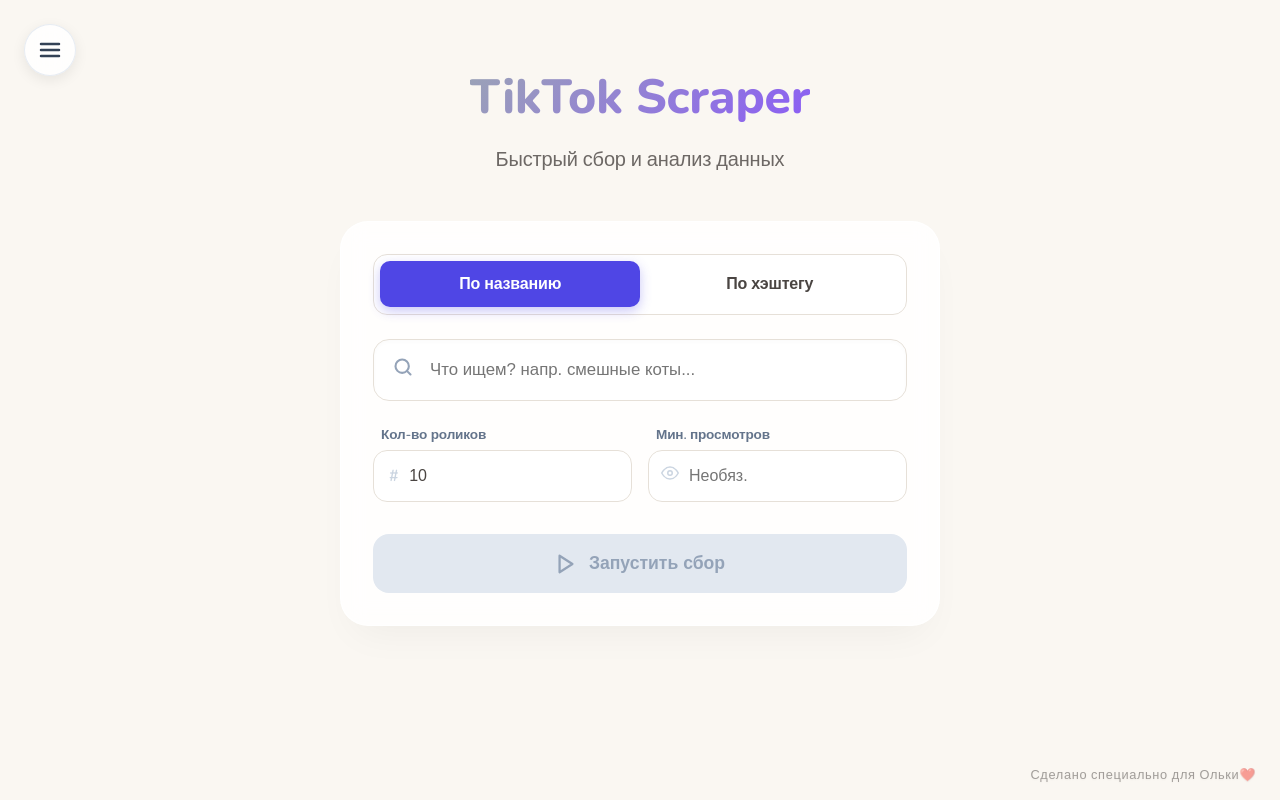
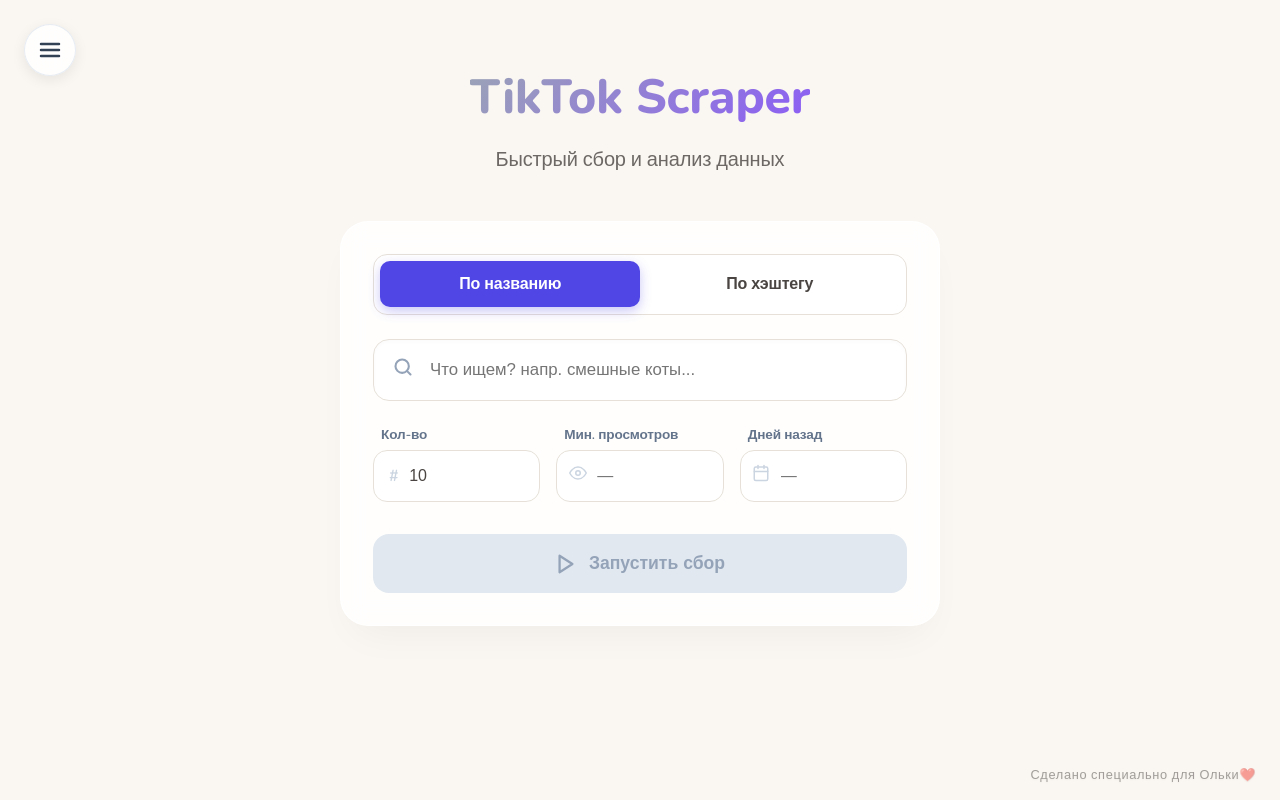
Before and after one commit to yurakovyli-oss/tiktokscraper, a Next.js app: page / in a window 1280 px wide. Built offline with nearby package versions, Linux system fonts and the light colour scheme.

Commit message:
Add features: filter videos by max ascending days ago limit

```diff
--- a/app/api/scrape/route.js
+++ b/app/api/scrape/route.js
@@ -7,13 +7,13 @@
 export async function POST(request) {
     try {
         const body = await request.json();
-        const { query, type = 'keyword', maxItems = 10, minViews = 0, forceRefresh = false, keyId } = body;
+        const { query, type = 'keyword', maxItems = 10, minViews = 0, maxDays = null, forceRefresh = false, keyId } = body;
 
         if (!query) {
             return NextResponse.json({ error: 'Search query is required' }, { status: 400 });
         }
 
-        const cacheKey = `${type}:${JSON.stringify(query)}:${maxItems}:${minViews}`;
+        const cacheKey = `${type}:${JSON.stringify(query)}:${maxItems}:${minViews}:${maxDays}`;
 
         if (!forceRefresh && cache.has(cacheKey)) {
             const cachedData = cache.get(cacheKey);
@@ -95,11 +95,16 @@
         }
 
         // Prepare Apify input based on the chosen TikTok scraper actor.
-        // We assume a standard TikTok scraper input like `hashtags` or `searchQueries`.
+        let fetchLimit = maxItems || 10;
+        if (maxDays) {
+            // Overfetch to ensure we have enough items left after date filtering
+            fetchLimit = Math.max(fetchLimit * 3, 30);
+        }
+
         const apifyInput = {
-            resultsPerPage: maxItems || 10,
-            maxItems: maxItems || 10,
-            maxVideos: maxItems || 10,
+            resultsPerPage: fetchLimit,
+            maxItems: fetchLimit,
+            maxVideos: fetchLimit,
             scrapeDetailPages: false,
             includeComments: false,
             includeRelatedVideos: false,
@@ -166,17 +171,37 @@
         const datasetRes = await fetch(`https://api.apify.com/v2/datasets/${datasetId}/items?token=${APIFY_TOKEN}`);
         const datasetItems = await datasetRes.json();
 
-        console.log("=== APIFY PAYLOAD SAMPLE ===");
-        if (datasetItems && datasetItems.length > 0) {
-            console.log(JSON.stringify(datasetItems[0], null, 2));
+        let finalItems = datasetItems || [];
+
+        // Apply maxDays filter
+        if (maxDays && !isNaN(parseInt(maxDays))) {
+            const cutoffDate = new Date();
+            cutoffDate.setDate(cutoffDate.getDate() - parseInt(maxDays));
+            const cutoffTimestamp = Math.floor(cutoffDate.getTime() / 1000); // TikTok timestamps are often in Unix seconds
+
+            finalItems = finalItems.filter(item => {
+                const createTime = item.createTime || (item.videoMeta && item.videoMeta.createTime) || (item.video && item.video.createTime);
+                if (!createTime) return true; // Keep if we can't determine date
+
+                const timeStr = String(createTime);
+                // Handle both seconds (10 chars) and ms (13 chars)
+                const timeNum = timeStr.length === 10 ? parseInt(timeStr) : parseInt(timeStr) / 1000;
+
+                return timeNum >= cutoffTimestamp;
+            });
         }
 
+        // Slice to requested maxItems length
+        finalItems = finalItems.slice(0, maxItems || 10);
+
+        console.log(`=== APIFY FETCH (${finalItems.length}/${datasetItems.length} items after filtering) ===`);
+
         // Save to cache
-        cache.set(cacheKey, { timestamp: Date.now(), data: datasetItems });
+        cache.set(cacheKey, { timestamp: Date.now(), data: finalItems });
 
         return NextResponse.json({
             success: true,
-            data: datasetItems
+            data: finalItems
         });
 
     } catch (error) {
--- a/app/page.js
+++ b/app/page.js
@@ -7,6 +7,7 @@
   const [query, setQuery] = useState('');
   const [maxItems, setMaxItems] = useState(10);
   const [minViews, setMinViews] = useState('');
+  const [maxDays, setMaxDays] = useState('');
   const [results, setResults] = useState([]);
   const [loading, setLoading] = useState(false);
   const [error, setError] = useState(null);
@@ -107,6 +108,7 @@
       query: currentQuery,
       maxItems: currentMax,
       minViews: currentMinViews,
+      maxDays: maxDays,
       results: newResults
     };
 
@@ -122,6 +124,7 @@
     setQuery(historyItem.query);
     setMaxItems(historyItem.maxItems);
     setMinViews(historyItem.minViews);
+    setMaxDays(historyItem.maxDays || '');
     setResults(historyItem.results);
     setHasSearched(true);
     setError(null);
@@ -161,7 +164,7 @@
       const res = await fetch('/api/scrape', {
         method: 'POST',
         headers: { 'Content-Type': 'application/json' },
-        body: JSON.stringify({ type: searchType, query, maxItems: Number(maxItems) || 10, keyId: selectedKeyId })
+        body: JSON.stringify({ type: searchType, query, maxItems: Number(maxItems) || 10, maxDays: maxDays ? Number(maxDays) : null, keyId: selectedKeyId })
       });
 
       const data = await res.json();
@@ -172,7 +175,7 @@
 
       const items = data.data || [];
 
-      // Filter by minimum views if provided
+      // Filter by minimum views on frontend (maxDays is handled on backend to allow overfetching)
       const minViewsNumber = Number(minViews);
       let filteredItems = items;
       if (!isNaN(minViewsNumber) && minViewsNumber > 0) {
@@ -677,9 +680,9 @@
             </div>
 
             {/* Grid for Numbers */}
-            <div style={{ display: 'grid', gridTemplateColumns: '1fr 1fr', gap: '1rem' }}>
+            <div style={{ display: 'grid', gridTemplateColumns: '1fr 1fr 1fr', gap: '1rem' }}>
               <div style={{ display: 'flex', flexDirection: 'column', gap: '0.4rem' }}>
-                <label style={{ fontSize: '0.85rem', fontWeight: '600', color: '#64748b', marginLeft: '0.5rem' }}>Кол-во роликов</label>
+                <label style={{ fontSize: '0.85rem', fontWeight: '600', color: '#64748b', marginLeft: '0.5rem' }}>Кол-во</label>
                 <div style={{ position: 'relative' }}>
                   <span style={{ position: 'absolute', left: '1rem', top: '50%', transform: 'translateY(-50%)', color: '#cbd5e1', fontWeight: 'bold' }}>#</span>
                   <input
@@ -689,7 +692,7 @@
                     value={maxItems}
                     onChange={(e) => setMaxItems(e.target.value)}
                     style={{
-                      width: '100%', padding: '1rem 1rem 1rem 2.2rem', borderRadius: '14px', border: '1px solid var(--input-border)', background: 'var(--input-bg)', color: 'var(--foreground)', fontSize: '1rem', outline: 'none', transition: 'all 0.2s ease'
+                      width: '100%', padding: '1rem 0.5rem 1rem 2.2rem', borderRadius: '14px', border: '1px solid var(--input-border)', background: 'var(--input-bg)', color: 'var(--foreground)', fontSize: '1rem', outline: 'none', transition: 'all 0.2s ease'
                     }}
                     onFocus={(e) => { e.target.style.borderColor = '#4f46e5'; }}
                     onBlur={(e) => { e.target.style.borderColor = 'var(--input-border)'; }}
@@ -706,11 +709,32 @@
                   <input
                     type="number"
                     min="0"
-                    placeholder="Необяз."
+                    placeholder="—"
                     value={minViews}
                     onChange={(e) => setMinViews(e.target.value)}
                     style={{
-                      width: '100%', padding: '1rem 1rem 1rem 2.5rem', borderRadius: '14px', border: '1px solid var(--input-border)', background: 'var(--input-bg)', color: 'var(--foreground)', fontSize: '1rem', outline: 'none', transition: 'all 0.2s ease'
+                      width: '100%', padding: '1rem 0.5rem 1rem 2.5rem', borderRadius: '14px', border: '1px solid var(--input-border)', background: 'var(--input-bg)', color: 'var(--foreground)', fontSize: '1rem', outline: 'none', transition: 'all 0.2s ease'
+                    }}
+                    onFocus={(e) => { e.target.style.borderColor = '#4f46e5'; }}
+                    onBlur={(e) => { e.target.style.borderColor = 'var(--input-border)'; }}
+                  />
+                </div>
+              </div>
+
+              <div style={{ display: 'flex', flexDirection: 'column', gap: '0.4rem' }}>
+                <label style={{ fontSize: '0.85rem', fontWeight: '600', color: '#64748b', marginLeft: '0.5rem' }}>Дней назад</label>
+                <div style={{ position: 'relative' }}>
+                  <span style={{ position: 'absolute', left: '0.8rem', top: '50%', transform: 'translateY(-50%)', color: '#cbd5e1' }}>
+                    <svg width="18" height="18" viewBox="0 0 24 24" fill="none" stroke="currentColor" strokeWidth="2" strokeLinecap="round" strokeLinejoin="round"><rect x="3" y="4" width="18" height="18" rx="2" ry="2"></rect><line x1="16" y1="2" x2="16" y2="6"></line><line x1="8" y1="2" x2="8" y2="6"></line><line x1="3" y1="10" x2="21" y2="10"></line></svg>
+                  </span>
+                  <input
+                    type="number"
+                    min="1"
+                    placeholder="—"
+                    value={maxDays}
+                    onChange={(e) => setMaxDays(e.target.value)}
+                    style={{
+                      width: '100%', padding: '1rem 0.5rem 1rem 2.5rem', borderRadius: '14px', border: '1px solid var(--input-border)', background: 'var(--input-bg)', color: 'var(--foreground)', fontSize: '1rem', outline: 'none', transition: 'all 0.2s ease'
                     }}
                     onFocus={(e) => { e.target.style.borderColor = '#4f46e5'; }}
                     onBlur={(e) => { e.target.style.borderColor = 'var(--input-border)'; }}
```
